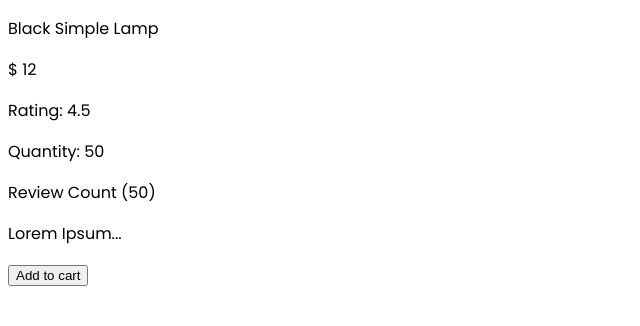
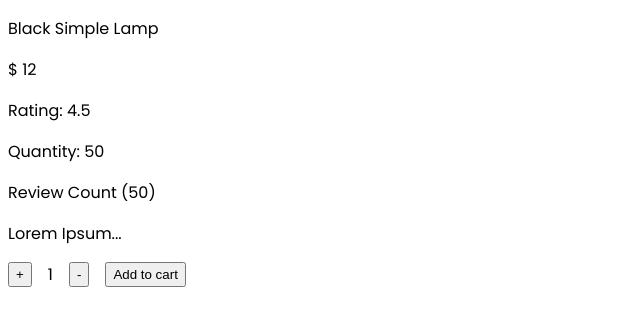
Before and after one commit to aritako/fe-test, an Angular app: page /product/00000001 in a window 1280 px wide. Shown: the top 326 px of the page, without its empty margins (0-640 px from the left). Built offline with nearby package versions, Linux system fonts and the light colour scheme.

Commit message:
feat: add dynamic quantities

```diff
--- a/src/app/components/add-to-cart/add-to-cart.component.css
+++ b/src/app/components/add-to-cart/add-to-cart.component.css
@@ -0,0 +1,9 @@
+.container{
+  display: flex;
+  gap: 16px;
+}
+
+.counter{
+  display: flex;
+  gap: 16px;
+}
--- a/src/app/components/add-to-cart/add-to-cart.component.html
+++ b/src/app/components/add-to-cart/add-to-cart.component.html
@@ -1 +1,8 @@
-<button (click) = "addToCart()">Add to cart</button>
+<div class = "container">
+  <div class = "counter">
+    <button (click) = "increment()">+</button>
+    <span class = "count">{{ quantity }}</span>
+    <button (click) = "decrement()">-</button>
+  </div>
+  <button (click) = "addToCart()">Add to cart</button>
+</div>
--- a/src/app/components/add-to-cart/add-to-cart.component.ts
+++ b/src/app/components/add-to-cart/add-to-cart.component.ts
@@ -18,12 +18,21 @@ export class AddToCartComponent {
     const cartItems: { product_id: string, quantity: number }[] = JSON.parse(localStorage.getItem('cartItems') || '[]');
     const existingItem = cartItems.find(cartItem => cartItem.product_id === this.id);
     if (existingItem) {
-      existingItem.quantity += 1;
+      existingItem.quantity += this.quantity;
     } else {
       cartItems.push({ product_id: this.id, quantity: 1 });
     }
     localStorage.setItem('cartItems', JSON.stringify(cartItems));
 
-    alert('Added to cart: ' + this.id);
+    alert('Added to cart: ' + this.product.name);
+  }
+  increment() {
+    this.quantity += 1;
+  }
+
+  decrement(){
+    if (this.quantity > 1) {
+      this.quantity -= 1;
+    }
   }
 }
```
